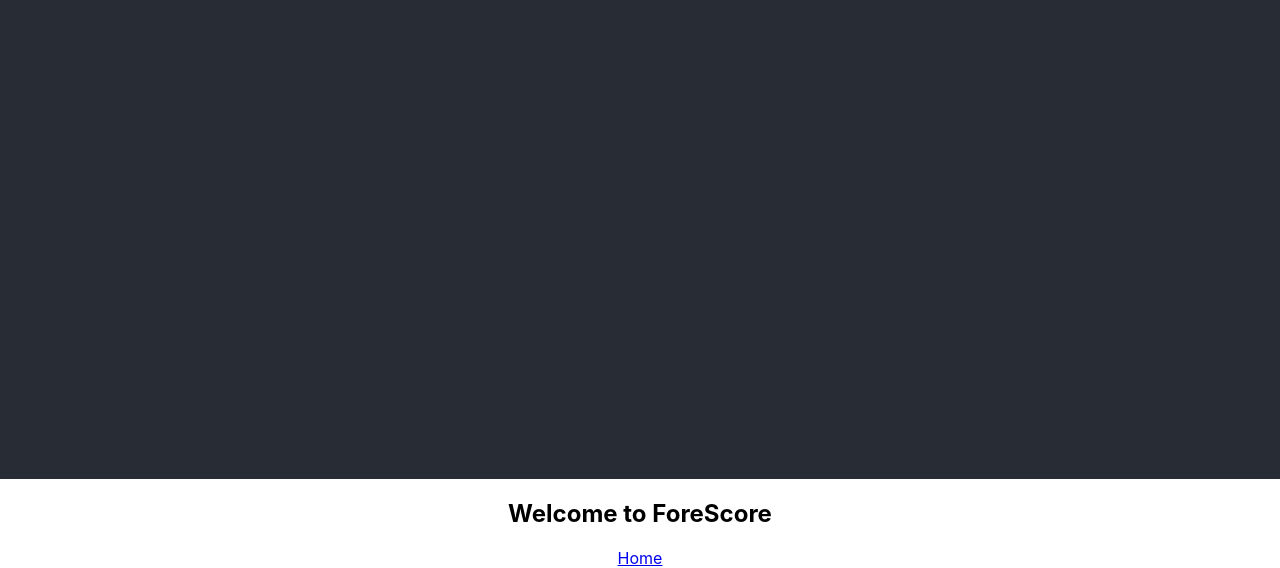
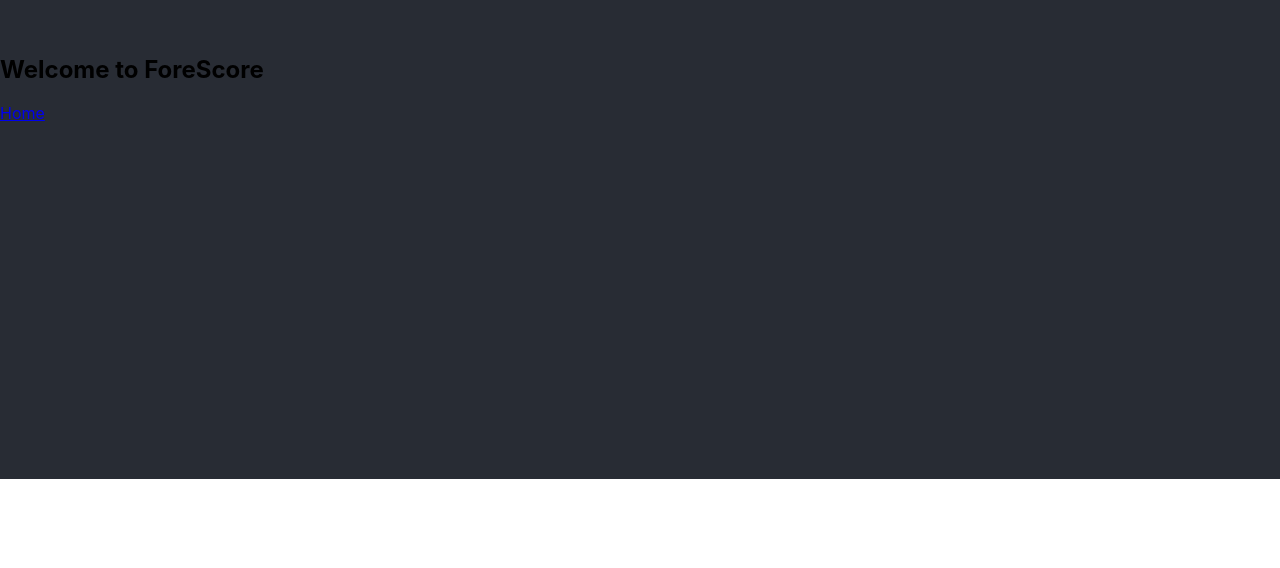
Before and after one commit to mhwhite22/forescore-react, a React (Create React App) app: page / in a window 1280 px wide. Shown: the part 321-889 px from the top of the page. After the commit the page ends 800 px from the top, so only its background shows below. Built offline with nearby package versions, Linux system fonts and the light colour scheme.

Commit message:
user model

```diff
--- a/package.json
+++ b/package.json
@@ -6,6 +6,7 @@
     "@testing-library/jest-dom": "^5.11.5",
     "@testing-library/react": "^11.1.1",
     "@testing-library/user-event": "^12.2.0",
+    "bcrypt": "^5.0.0",
     "dotenv": "^8.2.0",
     "express": "^4.17.1",
     "mongoose": "^5.10.13",
--- a/src/Pages/App/App.css
+++ b/src/Pages/App/App.css
@@ -1,38 +1,7 @@
 .App {
-  text-align: center;
+  background-color: #282c34;
+  width: 100vw;
+  height: 100vh;
+  display: flex;
+  align-items: center;
 }
-
-.App-logo {
-  height: 40vmin;
-  pointer-events: none;
-}
-
-@media (prefers-reduced-motion: no-preference) {
-  .App-logo {
-    animation: App-logo-spin infinite 20s linear;
-  }
-}
-
-.App-header {
-  background-color: #282c34;
-  min-height: 100vh;
-  display: flex;
-  flex-direction: column;
-  align-items: center;
-  justify-content: center;
-  font-size: calc(10px + 2vmin);
-  color: white;
-}
-
-.App-link {
-  color: #61dafb;
-}
-
-@keyframes App-logo-spin {
-  from {
-    transform: rotate(0deg);
-  }
-  to {
-    transform: rotate(360deg);
-  }
-}
```
Also changed, not shown: models/user.js (added, +15 -0 lines), 1 other file (tests, documents, lock files or other folders).
